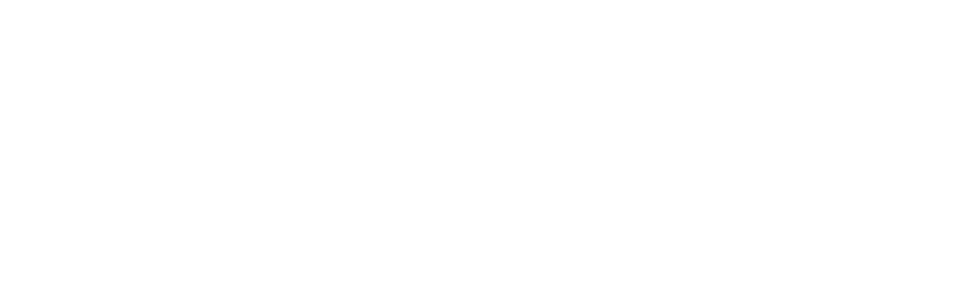
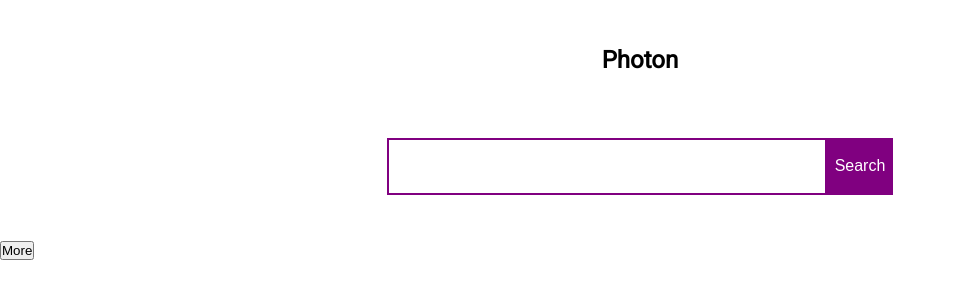
Before and after one commit to gabriel-ataidev/photon-project, a plain HTML site: page index.html in a window 1280 px wide. Shown: the whole page, without its empty margins (0-956 px from the left). Drawn offline with Linux system fonts and the light colour scheme.

Commit message:
html and css setup

```diff
--- a/index.html
+++ b/index.html
@@ -8,8 +8,19 @@
     <link rel="stylesheet" href="./styles/style.css">
 </head>
 <body>
-
-
+    <header>
+        <h2><a id="logo" href="./index.html">Photon</a></h2>
+        <form class="search-form">
+            <input type="text" name="search" class="search-input">
+            <button type="submit" class="submit-btn">Search</button>
+        </form>
+    </header>
+    <main>
+        <div class="gallery"></div>
+    </main>
+    <div class="nav-button">
+        <button class="more">More</button>
+    </div>
 
 
 
--- a/styles/style.scss
+++ b/styles/style.scss
@@ -0,0 +1,42 @@
+@import url('https://fonts.googleapis.com/css2?family=Roboto&display=swap');
+*{
+    margin: 0;
+    padding: 0;
+    box-sizing: border-box;
+}
+body{
+    font-family: 'Roboto', sans-serif;
+}
+header{
+    display: flex;
+    flex-direction: column;
+    min-height: 30vh;
+    justify-content: center;
+    align-items: center;
+    h2{
+        padding: 2rem;
+    }
+    #logo{
+        text-decoration: none;
+        color: black;
+    }
+    .search-form{
+        padding: 2rem;
+        display: flex;
+        input{
+            font-size: 2rem;
+            padding: 0.5rem;
+            width: 100%;
+            border: none;
+            border: 2px solid purple;
+        }
+        button{
+            border: none;
+            padding: 0.5rem;
+            font-size: 1rem;
+            background: purple;
+            color: white;
+            cursor: pointer;
+        }
+    }
+}
```
Also changed, not shown: styles/style.css, 1 other file.
